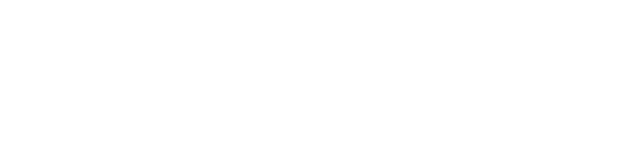
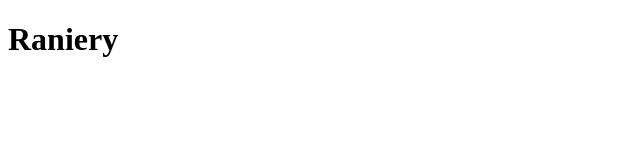
Before and after one commit to ranieryAzevedo/Testando, a plain HTML site: page index.html in a window 1280 px wide. Shown: the whole page, without its empty margins (0-640 px from the left). Drawn offline with Linux system fonts and the light colour scheme.

Commit message:
Inserindo um titulo

```diff
--- a/index.html
+++ b/index.html
@@ -7,6 +7,6 @@
     <title>Document</title>
 </head>
 <body>
-
+    <h1>Raniery</h1>
 </body>
 </html>
```
